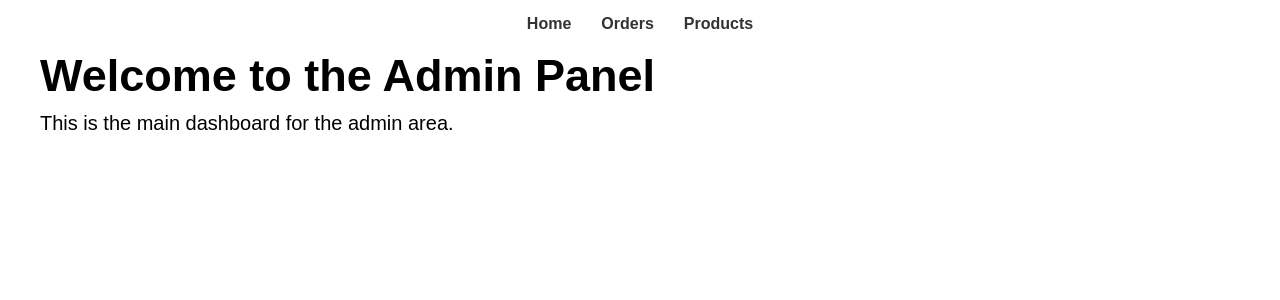
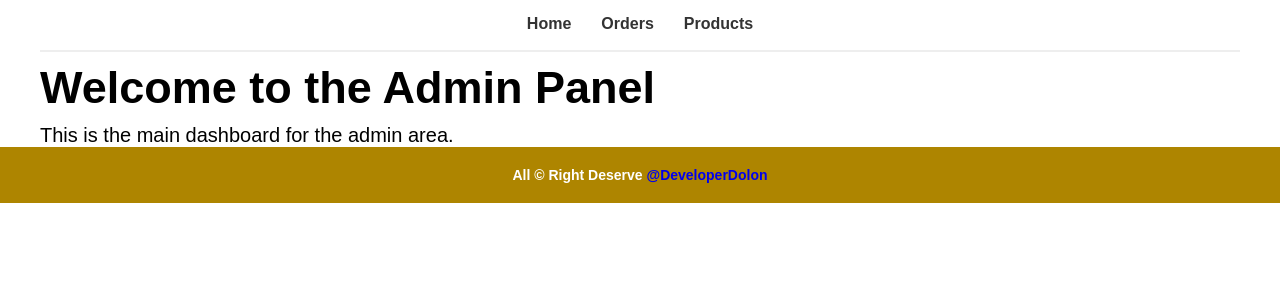
Before and after one commit to DeveloperDolon/food-ordering-website-php, a PHP site: page /admin/index.php in a window 1280 px wide. Shown: the top 300 px of the page. Run offline with PHP 8.4, Linux system fonts and the light colour scheme.

Commit message:
footer added on the admin panel commit

```diff
--- a/admin/index.php
+++ b/admin/index.php
@@ -3,7 +3,7 @@
 <head>
     <meta charset="UTF-8">
     <meta name="viewport" content="width=device-width, initial-scale=1.0">
-    <link rel="stylesheet" href="../css/admin.css   ">
+    <link rel="stylesheet" href="../css/admin.css">
     <title>Home - Admin Panel</title>
 </head>
 <body>
@@ -17,5 +17,7 @@
         <h1 class="title">Welcome to the Admin Panel</h1>
         <p class="description">This is the main dashboard for the admin area.</p>
     </main>
+
+    <?php include("./partials/footer.php") ?>
 </body>
 </html>
--- /dev/null
+++ b/admin/partials/footer.php
@@ -0,0 +1,19 @@
+<!DOCTYPE html>
+<html lang="en">
+
+<head>
+    <meta charset="UTF-8">
+    <meta name="viewport" content="width=device-width, initial-scale=1.0">
+    <link rel="stylesheet" href="../../css/admin.css">
+    <title>Footer - Admin Panel</title>
+</head>
+
+<body>
+    <footer class="footer">
+        <div class="container">
+            <p class="footer-content">All &copy; Right Deserve <a target="_blank" href="https://github.com/DeveloperDolon">@DeveloperDolon</a> </p>
+        </div>
+    </footer>
+</body>
+
+</html>
--- a/css/admin.css
+++ b/css/admin.css
@@ -16,6 +16,7 @@
     gap: 10px;
     justify-content: center;
     padding: 10px 0px;
+    border-bottom: 2px solid #eee;
 }
 
 .menu {
@@ -59,9 +60,26 @@
 
 .title {
     font-size: 45px;
-    margin-bottom: 10px;
+    margin: 10px 0px;
 }
 
 .description {
     font-size: 20px;
 }
+
+.footer {
+    background-color: rgb(174, 133, 0);
+    padding: 10px 0;
+}
+
+.footer-content {
+    text-align: center;
+    color: #fff;
+    font-size: 14px;
+    font-weight: 600;
+    padding: 10px 0;
+}
+
+.footer-content a {
+    text-decoration: none;
+}
```
